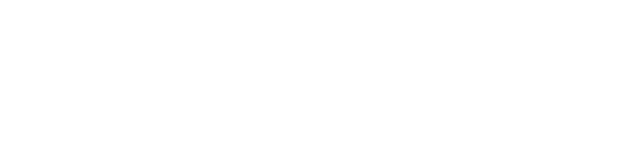
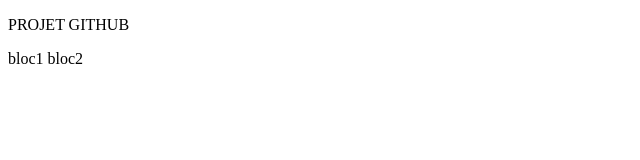
Before and after one commit to Gildas-Tchoumi/taf_git, a plain HTML site: page index.html in a window 1280 px wide. Shown: the whole page, without its empty margins (0-640 px from the left). Drawn offline with Linux system fonts and the light colour scheme.

Commit message:
version3

```diff
--- a/index.html
+++ b/index.html
@@ -7,6 +7,8 @@
     <title>Document</title>
 </head>
 <body>
-
+   <p>PROJET GITHUB</p>
+   <span>bloc1</span>
+   <span>bloc2</span>
 </body>
 </html>
```
Also changed, not shown: contact.html (added).
